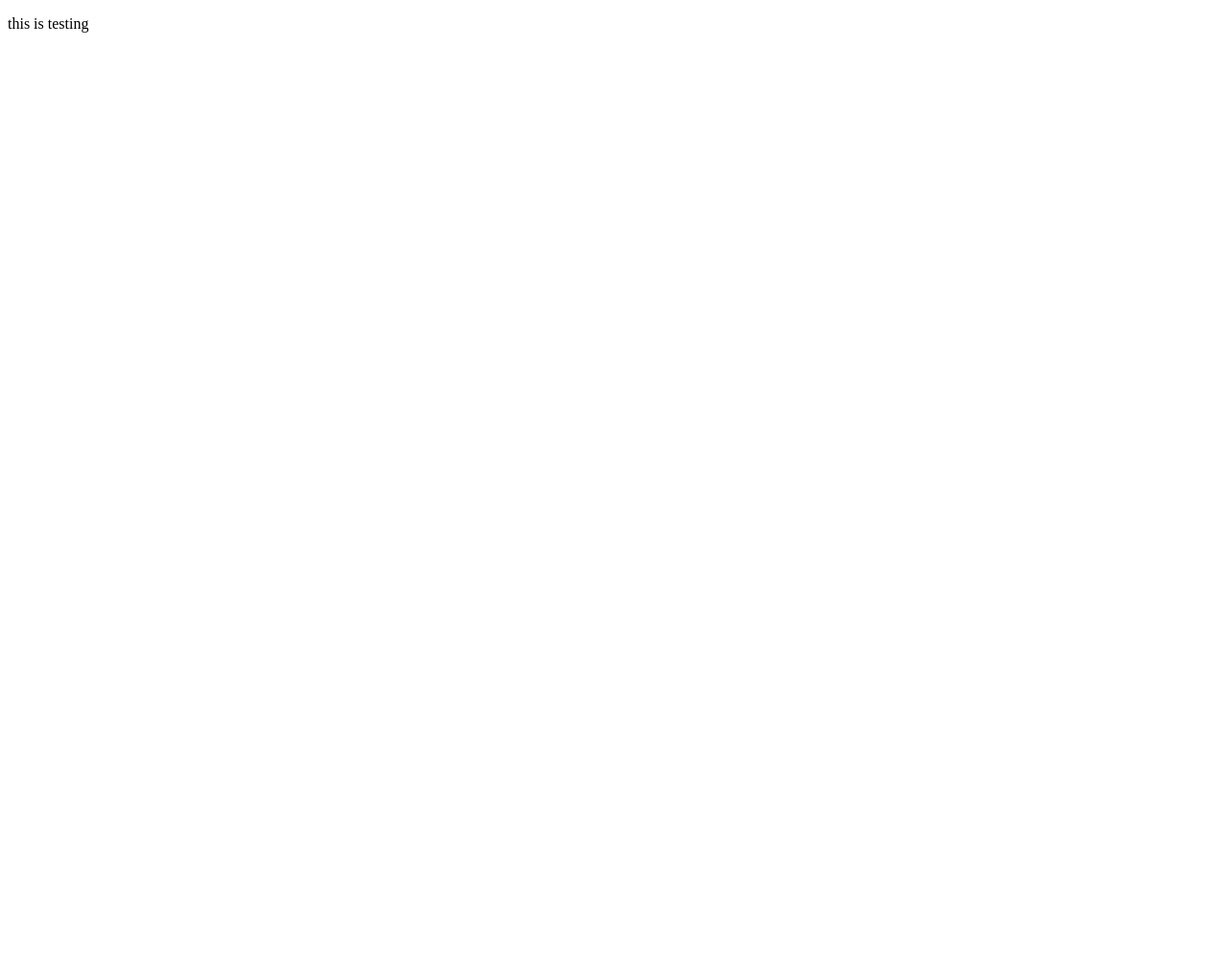
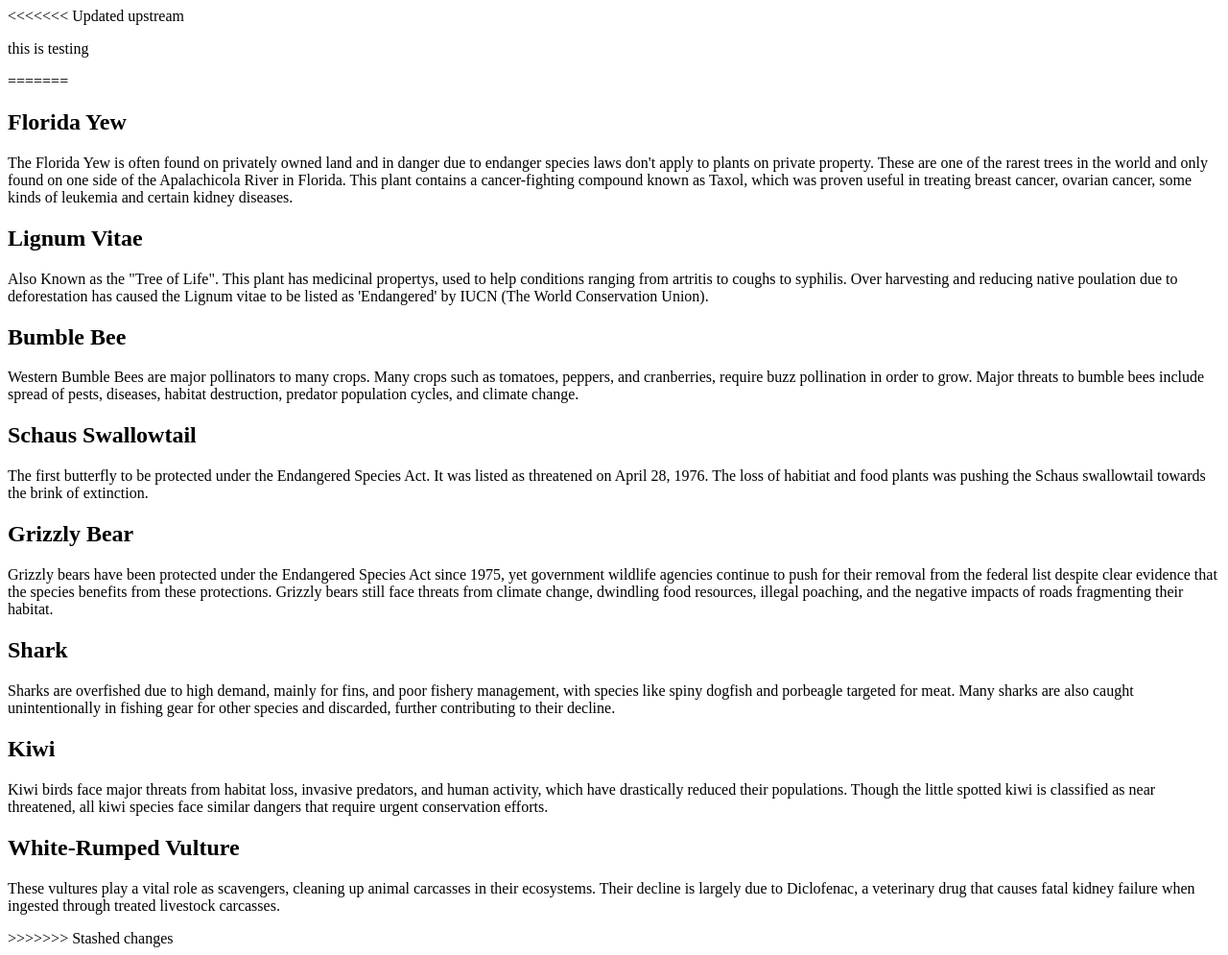
Before and after one commit to smunthe/climate-crisis-group-project1, a plain HTML site: page index.html in a window 1280 px wide. Shown: the whole page at 96% size. Before the commit the page ends 800 px from the top, so only its background shows below. Drawn offline with Linux system fonts and the light colour scheme.

Commit message:
Updated facts

```diff
--- a/index.html
+++ b/index.html
@@ -6,7 +6,89 @@
     <title>Document</title>
 </head>
 <body>
+<<<<<<< Updated upstream
     <p> this is testing</p>
 
+=======
+    <div id = "navbar">
+
+    </div>
+
+    <div class="plants">
+        <div id ="floridaYew">
+            <h2>Florida Yew</h2>
+            <p>
+                The Florida Yew is often found on privately owned land and in danger due to endanger species laws
+                don't apply to plants on private property. These are one of the rarest trees in the world and only found
+                on one side of the Apalachicola River in Florida. This plant contains a cancer-fighting compound known as Taxol,
+                which was proven useful in treating breast cancer, ovarian cancer, some kinds of leukemia and certain kidney diseases.
+            </p>
+
+        </div>
+        <div id = "lignumVitae">
+            <h2>Lignum Vitae</h2>
+            <p>
+                Also Known as the "Tree of Life". This plant has medicinal propertys, used to help conditions ranging from artritis to coughs to syphilis.
+                Over harvesting and reducing native poulation due to deforestation has caused the Lignum vitae to be listed as 'Endangered' by IUCN
+                (The World Conservation Union).
+            </p>
+
+        </div>
+
+    </div>
+
+    <div class = "insects">
+        <div id = "bumbleBee">
+            <h2>Bumble Bee</h2>
+            <p>
+                Western Bumble Bees are major pollinators to many crops. Many crops such as tomatoes, peppers, and cranberries, require buzz pollination in order to grow.
+                Major threats to bumble bees include spread of pests, diseases, habitat destruction, predator population cycles, and climate change.
+            </p>
+
+        </div>
+        <div id = "schausSwallowtail">
+            <h2>Schaus Swallowtail</h2>
+            <p>
+                The first butterfly to be protected under the Endangered Species Act. It was listed as threatened on April 28, 1976.
+                The loss of habitiat and food plants was pushing the Schaus swallowtail towards the brink of extinction.
+            </p>
+        </div>
+
+    </div>
+
+    <div class = "mammals">
+        <div id = "grizzlyBear">
+            <h2>Grizzly Bear</h2>
+            <p>
+                Grizzly bears have been protected under the Endangered Species Act since 1975, yet government wildlife agencies continue to push for their removal from the federal list despite clear evidence that the species benefits from these protections.
+                Grizzly bears still face threats from climate change, dwindling food resources, illegal poaching, and the negative impacts of roads fragmenting their habitat.
+            </p>
+        </div>
+        <div id = "sharks">
+            <h2>Shark</h2>
+            <p>
+                Sharks are overfished due to high demand, mainly for fins, and poor fishery management, with species like spiny dogfish and porbeagle targeted for meat.
+                Many sharks are also caught unintentionally in fishing gear for other species and discarded, further contributing to their decline.
+            </p>
+        </div>
+    </div>
+
+    <div class = "birds">
+        <div id = "kiwi">
+            <h2>Kiwi</h2>
+            <p>
+                Kiwi birds face major threats from habitat loss, invasive predators, and human activity, which have drastically reduced their populations.
+                Though the little spotted kiwi is classified as near threatened, all kiwi species face similar dangers that require urgent conservation efforts.
+            </p>
+        </div>
+        <div id = "whiteRumpedVulture">
+            <h2>White-Rumped Vulture</h2>
+            <p>
+                These vultures play a vital role as scavengers, cleaning up animal carcasses in their ecosystems.
+                Their decline is largely due to Diclofenac, a veterinary drug that causes fatal kidney failure when ingested through treated livestock carcasses.
+            </p>
+        </div>
+    </div>
+>>>>>>> Stashed changes
 </body>
 </html>
```
